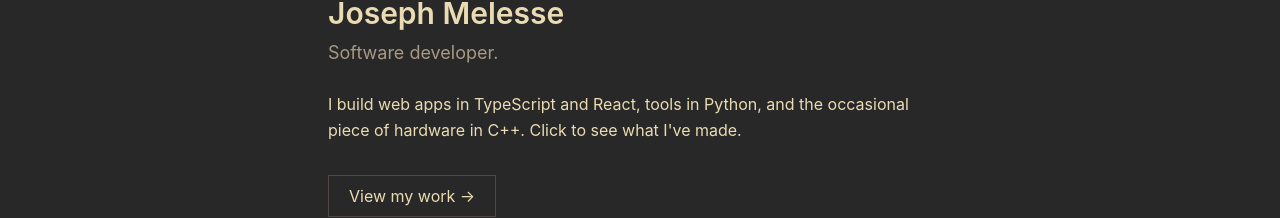
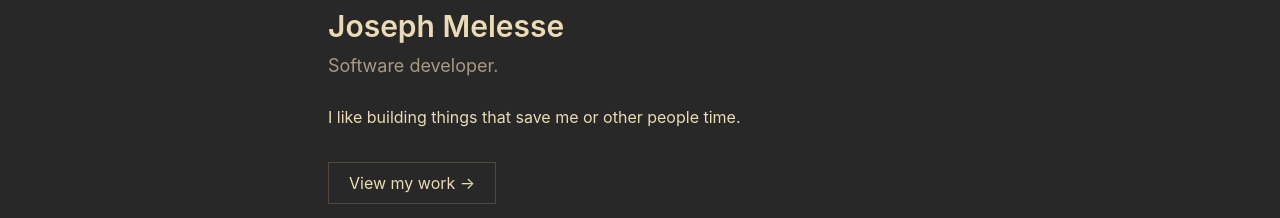
Before and after one commit to JosephMelesse/personal_portfolio, a React (Vite) app in the folder client/: page / in a window 1280 px wide. Shown: the part 254-472 px from the top of the page. Built offline with nearby package versions, Linux system fonts and the light colour scheme; no server answers.

Commit message:
updated copy

```diff
--- a/client/src/components/About.tsx
+++ b/client/src/components/About.tsx
@@ -2,10 +2,9 @@ import TerminalTitleBar from "./TerminalTitleBar";
 
 const commands = [
     { cmd: "whoami", output: ["Joseph Melesse"] },
-    { cmd: "cat about.txt", output: ["Developer. Tinkerer. Currently building things on the web."] },
     { cmd: "echo $SCHOOL", output: [ "Cerritos College  ->  UC (transfer in progress)"]},
     { cmd: "cat skills.md", output: ["# Skills", "- TypeScript / React", "- Node.js / Express", "- Python", "- C++ / Arduino", "- Tailwind CSS"] },
-    { cmd: "echo $LOCATION", output: ["Somewhere, Earth"] },
+    { cmd: "echo $LOCATION", output: ["Los Angeles, California"] },
 ];
 
 export default function About() {
--- a/client/src/components/Home.tsx
+++ b/client/src/components/Home.tsx
@@ -7,9 +7,8 @@ export default function Home() {
             <p className="mt-2 text-lg text-muted">Software developer.</p>
 
             <p className="mt-6 max-w-prose leading-relaxed">
-                I build web apps in TypeScript and React, tools in Python, and
-                {" "}the occasional piece of hardware in C++. Click to see what
-                {" "}I've made.
+                I like building things that save me or other people
+                {" "}time.
             </p>
 
             <Link to="/projects" className="mt-8 inline-block w-fit border border-edge px-5 py-2 transition-colors hover:border-accent hover:text-accent">
--- a/client/src/data/projects.ts
+++ b/client/src/data/projects.ts
@@ -14,7 +14,7 @@ export type Project = {
 
 export const projects: Project[] = [
     {
-        name: "mesa_ready <- in progress",
+        name: "mesa_ready",
         description: "A transfer readiness checker for Cerritos College students applying to UC engineering and CS majors, built on scraped ASSIST.org articulation data.",
         overview: "Figuring out which UC transfer requirements you've actually met means digging through ASSIST.org agreements one course at a time. Mesa Ready does it instantly: enter the courses you've taken (or plan to take), pick a target major, and see what's done and what's missing.",
         highlights: [
```
